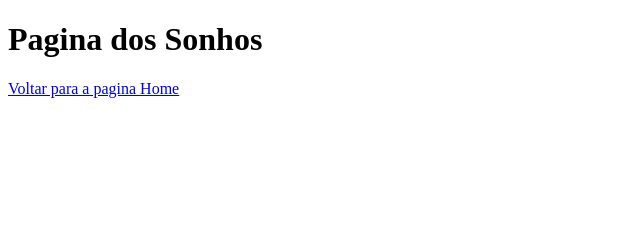
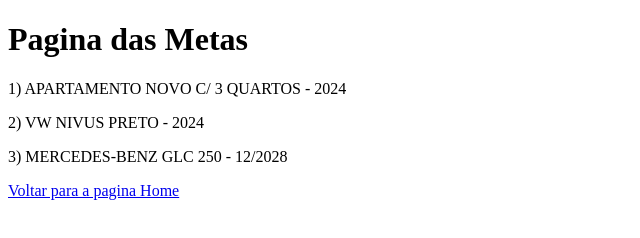
Before and after one commit to masilazev/Primeira-versao-do-projeto-pagina-dos-sonhos-no-Github-com-HTML-, a plain HTML site: page metas.html in a window 1280 px wide. Shown: the whole page, without its empty margins (0-640 px from the left). Drawn offline with Linux system fonts and the light colour scheme.

Commit message:
Adicionando metas

```diff
--- a/sonhos.html
+++ b/metas.html
@@ -7,7 +7,10 @@
     <title>Document</title>
 </head>
 <body>
-    <h1>Pagina dos Sonhos</h1>
+    <h1>Pagina das Metas</h1>
+    <p>1) APARTAMENTO NOVO C/ 3 QUARTOS - 2024</p>
+    <p>2) VW NIVUS PRETO - 2024</p>
+    <p>3) MERCEDES-BENZ GLC 250 - 12/2028</p>
     <a href="index.html">Voltar para a pagina Home</a>
 </body>
 </html>
```
Also changed, not shown: index.html (+1 -1 lines).
